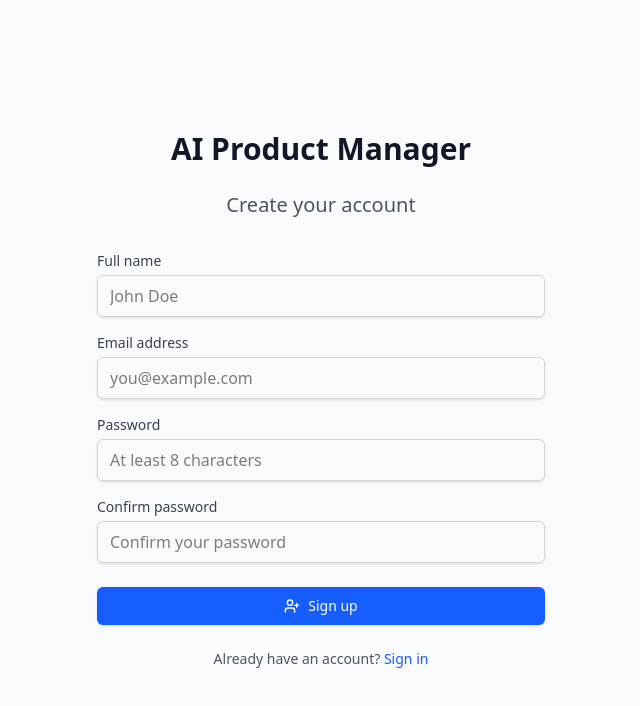
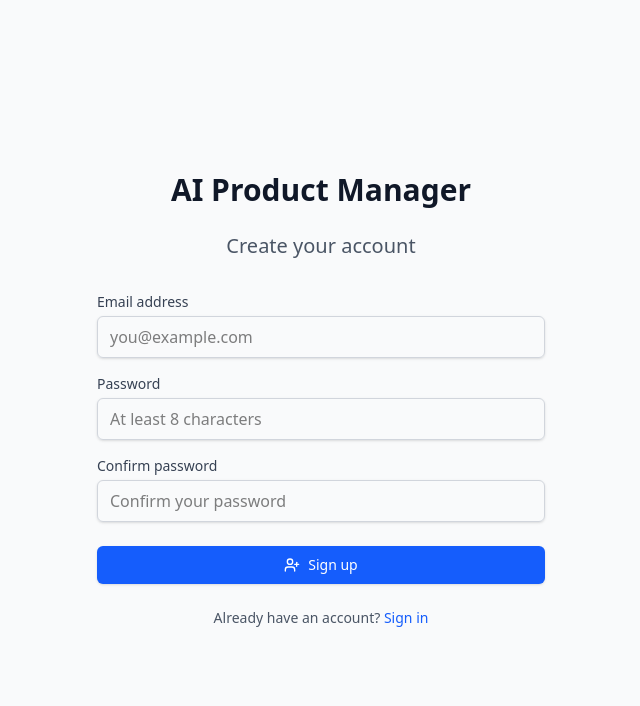
Before and after one commit to quangpn1-ai/product-manager-ai, a React (Vite) app in the folder frontend/: page /signup in a window 1280 px wide. Shown: the top 706 px of the page, without its empty margins (319-959 px from the left). Built offline with nearby package versions, Linux system fonts and the light colour scheme.

Commit message:
fix: Remove name field from signup form (not supported by backend)
https://claude.ai/code/session_011SUCiKDqa7nvGqRnahndQF

```diff
--- a/frontend/src/pages/Signup.tsx
+++ b/frontend/src/pages/Signup.tsx
@@ -1,18 +1,15 @@
 import React, { useState } from 'react';
-import { useNavigate, Link } from 'react-router-dom';
+import { Link } from 'react-router-dom';
 import { api } from '../lib/api';
 import { UserPlus, AlertCircle, CheckCircle } from 'lucide-react';
 
 export default function Signup() {
-  const [name, setName] = useState('');
   const [email, setEmail] = useState('');
   const [password, setPassword] = useState('');
   const [confirmPassword, setConfirmPassword] = useState('');
   const [error, setError] = useState('');
   const [success, setSuccess] = useState(false);
   const [isLoading, setIsLoading] = useState(false);
-
-  const navigate = useNavigate();
 
   const handleSubmit = async (e: React.FormEvent) => {
     e.preventDefault();
@@ -32,7 +29,6 @@ export default function Signup() {
 
     try {
       await api.post('/auth/signup', {
-        name,
         email,
         password,
       });
@@ -54,7 +50,7 @@ export default function Signup() {
               Account created successfully!
             </h2>
             <p className="text-green-700 mb-4">
-              Please check your email to verify your account.
+              You can now login with your account.
             </p>
             <Link
               to="/login"
@@ -89,22 +85,6 @@ export default function Signup() {
           )}
 
           <div className="space-y-4">
-            <div>
-              <label htmlFor="name" className="block text-sm font-medium text-gray-700">
-                Full name
-              </label>
-              <input
-                id="name"
-                name="name"
-                type="text"
-                required
-                value={name}
-                onChange={(e) => setName(e.target.value)}
-                className="mt-1 block w-full px-3 py-2 border border-gray-300 rounded-md shadow-sm focus:outline-none focus:ring-blue-500 focus:border-blue-500"
-                placeholder="John Doe"
-              />
-            </div>
-
             <div>
               <label htmlFor="email" className="block text-sm font-medium text-gray-700">
                 Email address
```
